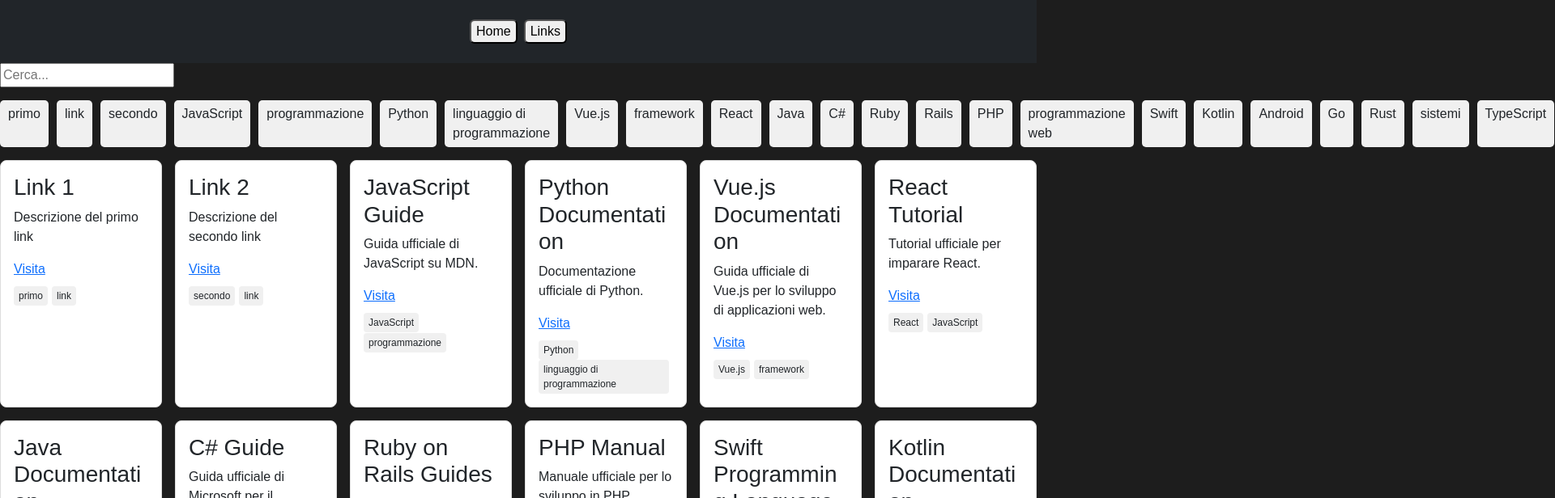
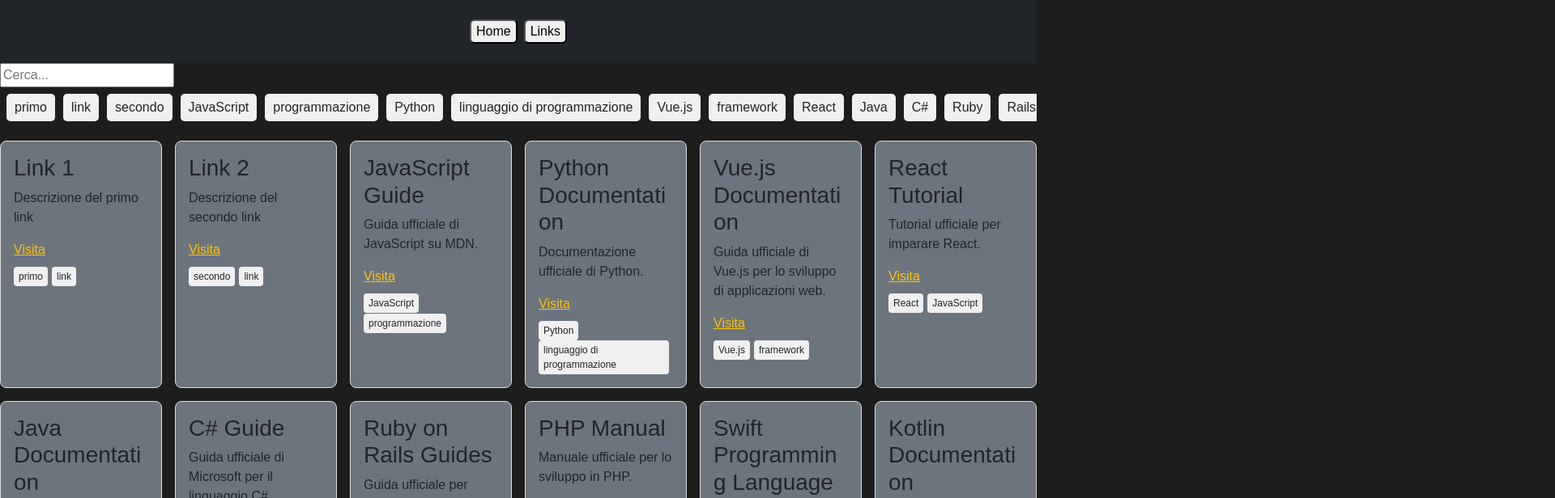
Before and after one commit to JungleKiosk/tagLinks, a Vue app: page /links in a window 1280 px wide. Shown: the top 616 px of the page at 81% size, 1920 px wide, since content can reach past the window. Built offline with nearby package versions, Linux system fonts and the light colour scheme.

Commit message:
filter tags & txtbar WORKS!!!!

```diff
--- a/src/App.vue
+++ b/src/App.vue
@@ -1,7 +1,6 @@
 <script>
 
 </script>
-
 
 <template>
   <div class="container-fluid bg-dark py-4">
--- a/src/components/Tags.vue
+++ b/src/components/Tags.vue
@@ -1,5 +1,3 @@
-<!-- src/components/TagsBar.vue -->
-
 <script>
 export default {
     name: 'TagsBar',
@@ -20,8 +18,11 @@
 </script>
 
 
+<template>
 
-<template>
+
+    <div class="tags-bar-wrapper">
+        <!-- Contenitore che contiene le tag e permette lo scorrimento orizzontale -->
         <div class="tags-bar text-dark">
             <span v-for="tag in tags" :key="tag.id" @click="filterByTag(tag.name)"
                 :class="{ 'tag-active': selectedTag === tag.name, 'tag-inactive': selectedTag && selectedTag !== tag.name }"
@@ -29,30 +30,51 @@
                 {{ tag.name }}
             </span>
         </div>
+    </div>
+
+
 </template>
 
 
 
 <style scoped>
+/* Contenitore principale che racchiude la barra delle tag */
+.tags-bar-wrapper {
+    overflow-x: auto;
+    /* Permette lo scorrimento orizzontale */
+    white-space: nowrap;
+    /* Impedisce la rottura delle linee */
+    width: 100%;
+    /* Adatta la larghezza al contenitore */
+    margin-bottom: 16px;
+}
+
+/* Contenitore delle tag con stile Flexbox */
 .tags-bar {
-    margin: 16px 0;
     display: flex;
     gap: 10px;
+    padding: 8px;
 }
 
+/* Stili per le singole tag */
 .tag {
     cursor: pointer;
     background-color: #f0f0f0;
     padding: 5px 10px;
     border-radius: 5px;
     transition: background-color 0.3s;
+    display: inline-block;
+    white-space: nowrap;
+    /* Evita che il testo vada a capo */
 }
 
+/* Stile per la tag attiva */
 .tag-active {
     background-color: #007bff;
     color: white;
 }
 
+/* Stile per le tag inattive */
 .tag-inactive {
     background-color: #ddd;
 }
--- a/src/views/LinksView.vue
+++ b/src/views/LinksView.vue
@@ -1,3 +1,45 @@
+<template>
+    <div>
+        <!-- Barra di testo per inserire la parola chiave -->
+        <input
+            type="text"
+            v-model="searchQuery"
+            placeholder="Cerca..."
+            @input="onSearchInput"
+        />
+
+        <!-- Componente Tags per filtrare con le tag -->
+        <Tags
+            :tags="tags"
+            :selectedTag="selectedTag"
+            @tag-selected="filterByTag"
+        />
+
+        <!-- Contenitore per le cards filtrate -->
+        <div class="links-container">
+            <div
+                v-for="link in filteredLinks"
+                :key="link.id"
+                class="card bg-secondary text-dar"
+            >
+                <h3>{{ link.title }}</h3>
+                <p>{{ link.description }}</p>
+                <a class="text-warning" :href="link.url" target="_blank">Visita</a>
+                <!-- Visualizza le tag della card -->
+                <div class="card-tags">
+                    <span
+                        v-for="tag in link.tags"
+                        :key="tag"
+                        class="card-tag"
+                    >
+                        {{ tag }}
+                    </span>
+                </div>
+            </div>
+        </div>
+    </div>
+</template>
+
 <script>
 import { tags } from '../data/tagsData'; // Importa le tag dal file tagsData.js
 import Tags from '../components/Tags.vue'; // Importa il componente Tags
@@ -26,6 +68,11 @@
             .catch(error => console.error('Errore nel caricamento dei dati:', error));
     },
     methods: {
+        onSearchInput() {
+            // Disattiva la tag selezionata quando viene digitato qualcosa nella barra di ricerca
+            this.selectedTag = '';
+            this.filterLinks();
+        },
         filterLinks() {
             const query = this.searchQuery.toLowerCase();
             this.filteredLinks = this.links.filter(link =>
@@ -34,39 +81,14 @@
             );
         },
         filterByTag(tag) {
+            // Disattiva la ricerca quando una tag viene selezionata
+            this.searchQuery = '';
             this.selectedTag = tag; // Imposta la tag selezionata
-            this.filterLinks(); // Aggiorna il filtraggio quando una tag viene selezionata
+            this.filterLinks(); // Aggiorna il filtraggio
         }
     }
 }
 </script>
-
-
-
-<template>
-    <div>
-        <!-- Barra di testo per inserire la parola chiave -->
-        <input type="text" v-model="searchQuery" placeholder="Cerca..." @input="filterLinks" />
-
-        <!-- Componente Tags per filtrare con le tag -->
-        <Tags :tags="tags" :selectedTag="selectedTag" @tag-selected="filterByTag" />
-
-        <!-- Contenitore per le cards filtrate -->
-        <div class="links-container">
-            <div v-for="link in filteredLinks" :key="link.id" class="card">
-                <h3>{{ link.title }}</h3>
-                <p>{{ link.description }}</p>
-                <a :href="link.url" target="_blank">Visita</a>
-                <!-- Visualizza le tag della card -->
-                <div class="card-tags">
-                    <span v-for="tag in link.tags" :key="tag" class="card-tag">{{ tag }}</span>
-                </div>
-            </div>
-        </div>
-    </div>
-</template>
-
-
 
 <style scoped>
 .links-container {
```
Lines whose indentation alone changed are shown as unchanged.
